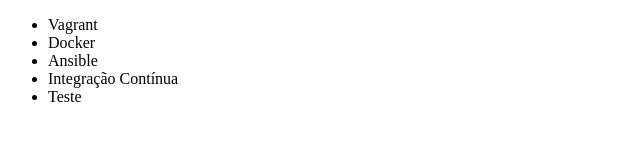
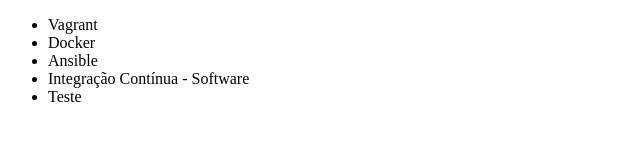
Before and after one commit to victordias25/estudos-git, a plain HTML site: page index.html in a window 1280 px wide. Shown: the full height of the page, 0-640 px from the left. Drawn offline with Linux system fonts and the light colour scheme.

Commit message:
Atualizando curso

```diff
--- a/index.html
+++ b/index.html
@@ -9,7 +9,7 @@
         <li>Vagrant</li>
         <li>Docker</li>
         <li>Ansible</li>
-        <li>Integração Contínua</li>
+        <li>Integração Contínua - Software</li>
         <li>Teste</li>
 
     </ul>
```
